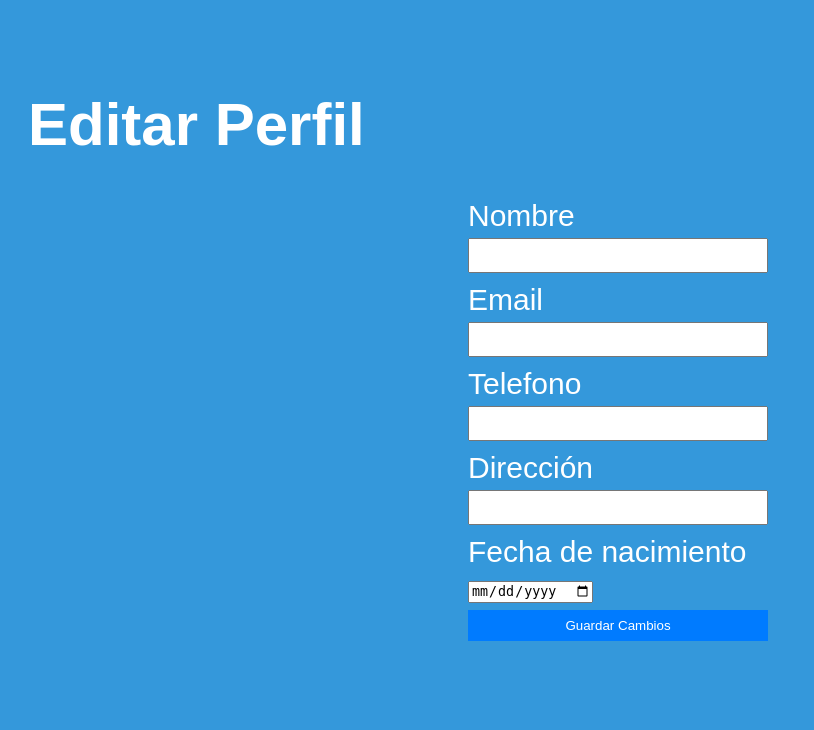
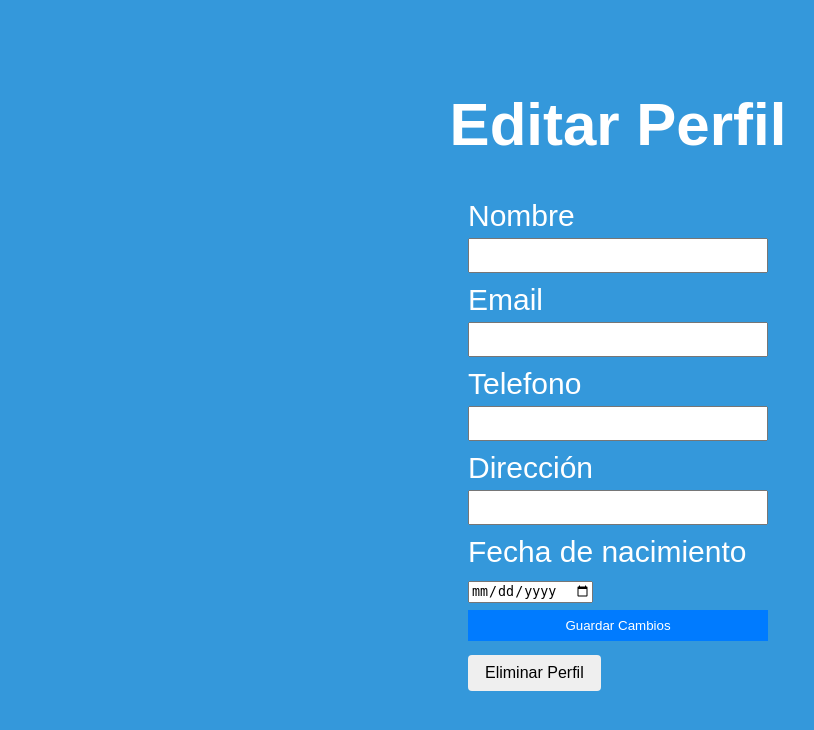
Before and after one commit to m4tth3w2434/app-gestion, a Flask app: template app/templates/edit_proifle.html in a window 1280 px wide. Shown: the part 20-750 px from the top of the page, without its empty margins (22-836 px from the left). Run offline with Flask 3, Linux system fonts and the light colour scheme; the template is opened without the code that fills it: values that come from a table or form of the project are taken from there, others are empty.

Commit message:
Boton eliminar perfil

```diff
--- a/app/templates/edit_proifle.html
+++ b/app/templates/edit_proifle.html
@@ -1,11 +1,12 @@
 {% extends 'base_templates.html' %}
 <link rel="stylesheet" href="{{ url_for('static', filename='styles.css') }}">
+
 {% block title %}
     <title>Editar Perfil</title>
 {% endblock %}
 
 {% block content %}
-    <h1>Editar Perfil</h1>
+    <h1 class="h2">Editar Perfil</h1>
     <form method="POST">
         {{ form.hidden_tag() }}
         <div>
@@ -27,4 +28,7 @@
             {{ form.submit(value="Guardar Cambios") }}
         </div>
     </form>
+    <form action="{{ url_for('delete_profile') }}" method="POST">
+        <button type="submit" class="btn btn-danger">Eliminar Perfil</button>
+    </form>
 {% endblock %}
```
